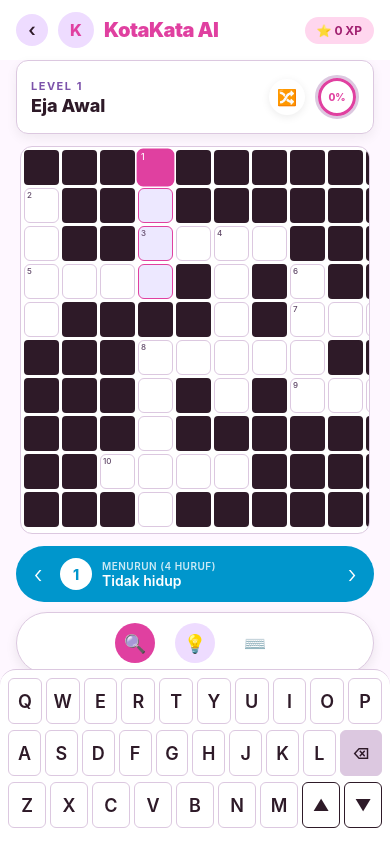
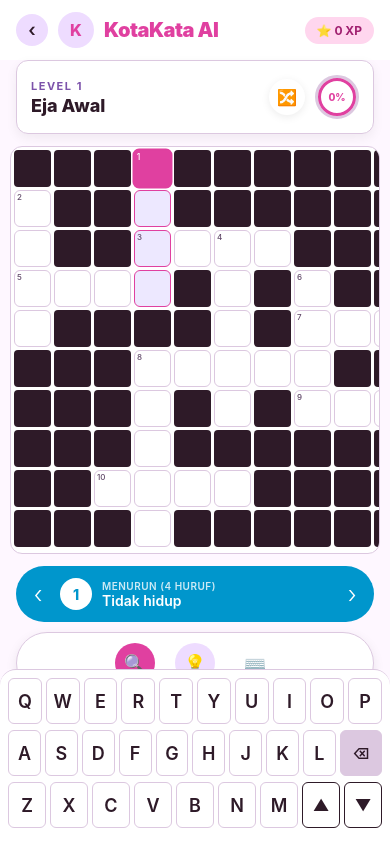
Before and after one commit to fadhly-permata/KotaKata.AI, a React Native app: screen /Game in a window 390 px wide. Built offline with nearby package versions, Linux system fonts and the light colour scheme; no server answers; what react-native-logs would draw is missing.

Commit message:
feat: make crossword grid fill full screen width

```diff
--- a/src/features/game/GameScreen.tsx
+++ b/src/features/game/GameScreen.tsx
@@ -386,7 +386,7 @@ const styles = StyleSheet.create({
   progressText: { fontSize: 10, fontWeight: "800" },
 
   /* ── Grid ── */
-  gridWrapper: { alignItems: "center", marginBottom: 12, paddingHorizontal: 16 },
+  gridWrapper: { alignItems: "center", marginBottom: 12, paddingHorizontal: 4 },
 
   /* ── Clue Pill ── */
   cluePill: {
--- a/src/presentation/components/game/CrosswordGrid.tsx
+++ b/src/presentation/components/game/CrosswordGrid.tsx
@@ -32,7 +32,7 @@ export default function CrosswordGrid({
   const { width: screenWidth } = useWindowDimensions();
 
   const cellSize = useMemo(() => {
-    const maxGridWidth = Math.min(screenWidth - 32, 480);
+    const maxGridWidth = screenWidth - 16;
     return Math.floor(maxGridWidth / board.size);
   }, [screenWidth, board.size]);
 
```
